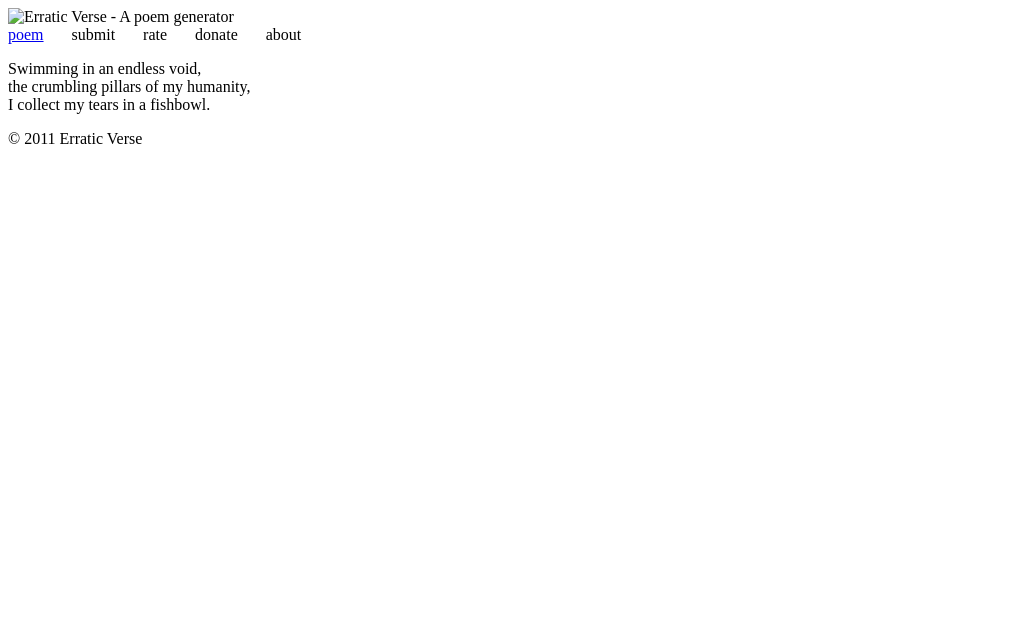
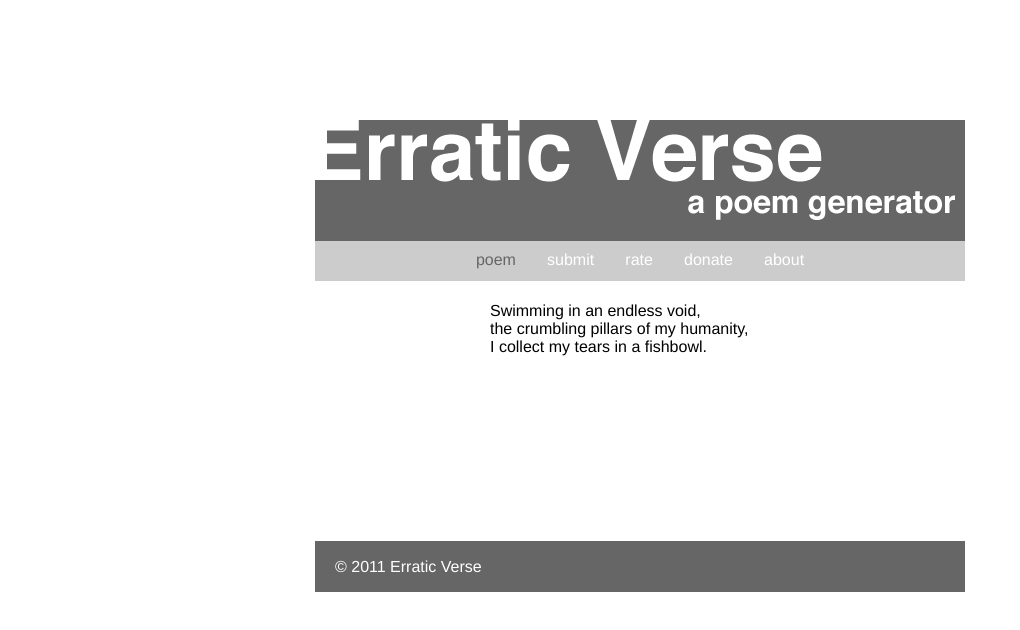
Before and after one commit to emjrhys/Erratic-Verse, a plain HTML site: page index.html in a window 1280 px wide. Shown: the whole page, without its empty margins (0-1020 px from the left). Drawn offline with Linux system fonts and the light colour scheme; the site is published under a folder, as on GitHub Pages, so addresses that start at the root find nothing.

Commit message:
updated title

```diff
--- a/index.html
+++ b/index.html
@@ -2,16 +2,16 @@
 <html xmlns="http://www.w3.org/1999/xhtml">
 	<head>
 		<meta http-equiv="Content-Type" content="text/html; charset=UTF-8" />
-		<title>Erratic verse - a poem generator </title>
-		<link type="text/css" rel="stylesheet" href="/css/main.css"/>
+		<title>Erratic verse - poem generator </title>
+		<link type="text/css" rel="stylesheet" href="css/main.css"/>
         <!-- © 2011 Erratic Verse-->
 	</head>
 
 	<body>
-		<div id="title"><img src="/images/Header.png" title = "Erratic Verse - A poem generator" alt = "Erratic Verse - A poem generator" />
+		<div id="title"><img src="images/Header.png" title = "Erratic Verse - A poem generator" alt = "Erratic Verse - A poem generator" />
 		</div>
         <div id = "nav">
-			<a href = "../Desktop/Stuff/Erratic Verse/index.html">poem</a> &nbsp&nbsp&nbsp&nbsp&nbsp submit &nbsp&nbsp&nbsp&nbsp&nbsp rate &nbsp&nbsp&nbsp&nbsp&nbsp donate &nbsp&nbsp&nbsp&nbsp&nbsp about
+			<a href = "index.html">poem</a> &nbsp&nbsp&nbsp&nbsp&nbsp submit &nbsp&nbsp&nbsp&nbsp&nbsp rate &nbsp&nbsp&nbsp&nbsp&nbsp donate &nbsp&nbsp&nbsp&nbsp&nbsp about
         </div>
 		<div id="content">
 		<p id = "poem">
```
